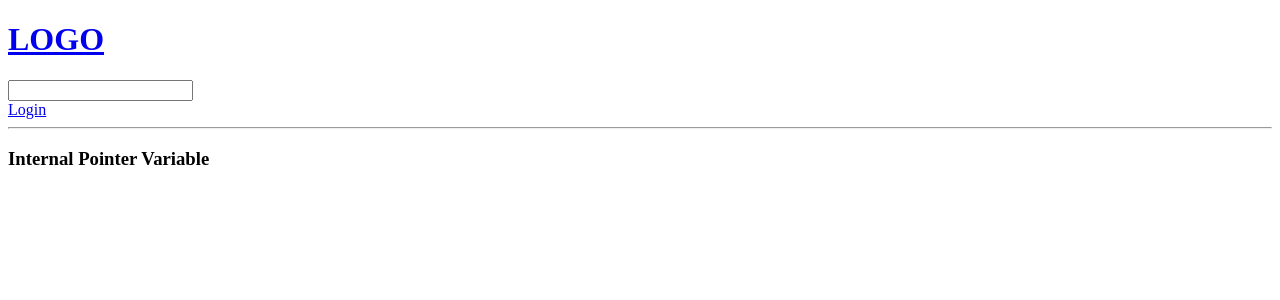
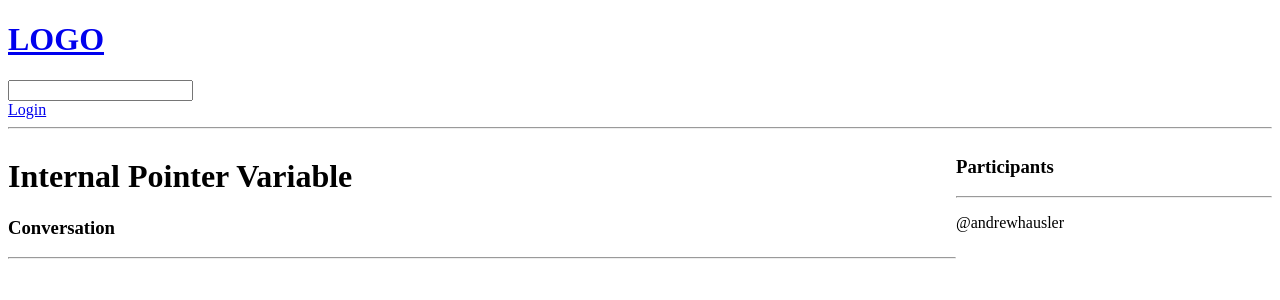
Before and after one commit to andrewhausler/Django-Video, a Django app: page /room/6/ in a window 1280 px wide. Shown: the top 300 px of the page. Run offline with Django 4.2, Linux system fonts and the light colour scheme; data comes from the database, SQL or seed files in the repository; both versions use the stored data as it was after the commit.

Commit message:
3:27:30 - Activity Feed

```diff
--- a/base/models.py
+++ b/base/models.py
@@ -14,7 +14,7 @@
     topic = models.ForeignKey(Topic, on_delete=models.SET_NULL, null=True)
     name = models.CharField(max_length=200)
     description = models.TextField(null=True, blank=True)
-    #participants =
+    participants = models.ManyToManyField(User, related_name="participants", blank=True)
     updated = models.DateTimeField(auto_now=True)
     created = models.DateTimeField(auto_now_add=True)
 
--- a/base/templates/base/room.html
+++ b/base/templates/base/room.html
@@ -2,6 +2,54 @@
 
 {% block content %}
 
-<h3>{{room.name}}</h3>
+<style>
+    .room-container {
+        display: grid;
+        grid-template-columns: 3fr 1fr;
+    }
+</style>
+
+<div class="room-container">
+    <div>
+        <h1>{{room.name}}</h1>
+
+        <p>{{room.description}}</p>
+
+        <div class="comment-wrapper">
+            <h3>Conversation</h3>
+            <hr>
+            {% for message in room_messages %}
+                <div>
+                    {% if request.user == message.user %}
+                    <a href="{% url 'delete-message' message.id %}">Delete</a>
+                    {% endif %}
+                    <small>@{{message.user}}    {{message.created|timesince}} ago</small>
+                    <p>{{message.body}}</p>
+                    <hr>
+                </div>
+            {% endfor %}
+        </div>
+
+        {% if request.user.is_authenticated %}
+        <div class="comment-form">
+            <form method="POST" action="">
+                {% csrf_token %}
+                <input type="text" name="body" placeholder="Write your message here..."/>
+            </form>
+        </div>
+        {% endif %}
+    </div>
+
+    <div>
+        <h3>Participants</h3>
+        <hr>
+
+        {% for user in participants %}
+        <div>
+            <p>@{{user.username}}</p>
+        </div>
+        {% endfor %}
+    </div>
+</div>
 
 {% endblock content %}
--- a/base/urls.py
+++ b/base/urls.py
@@ -2,6 +2,7 @@
 from . import views
 
 urlpatterns = [
+    path("delete-message/<str:pk>/", views.deleteMessage, name="delete-message"),
     path("register/", views.registerPage, name="register"),
     path("logout/", views.logoutUser, name="logout"),
     path("login/", views.loginPage, name="login"),
--- a/base/views.py
+++ b/base/views.py
@@ -5,7 +5,7 @@
 from django.contrib.auth.models import User
 from django.contrib.auth.decorators import login_required
 from django.contrib.auth import authenticate, login, logout
-from .models import Room, Topic
+from .models import Room, Topic, Message
 from .form import RoomForm
 from django.contrib.auth.forms import UserCreationForm
 
@@ -71,7 +71,18 @@
 
 def room(request, pk):
     room = Room.objects.get(id=pk)
-    context = {"room": room}
+    room_messages = room.message_set.all().order_by("-created")
+    participants = room.participants.all()
+    if request.method == "POST":
+        message = Message.objects.create(
+            user=request.user,
+            room=room,
+            body=request.POST.get("body")
+        )
+        room.participants.add(request.user)
+        return redirect("room", pk=room.id)
+
+    context = {"room": room, "room_messages": room_messages, "participants": participants}
     return render(request, "base/room.html", context)
 
 @login_required(login_url="/login")
@@ -114,3 +125,15 @@
         room.delete()
         return redirect("home")
     return render(request, "base/delete.html", {"obj": room})
+
+@login_required(login_url="/login")
+def deleteMessage(request, pk):
+    message = Message.objects.get(id=pk)
+
+    if request.user != message.user:
+        return HttpResponse("Your are not allowed here!")
+
+    if request.method == "POST":
+        message.delete()
+        return redirect("home")
+    return render(request, "base/delete.html", {"obj": message})
```
Also changed, not shown: base/migrations/0003_alter_room_options_room_participants.py (added), db.sqlite3.
